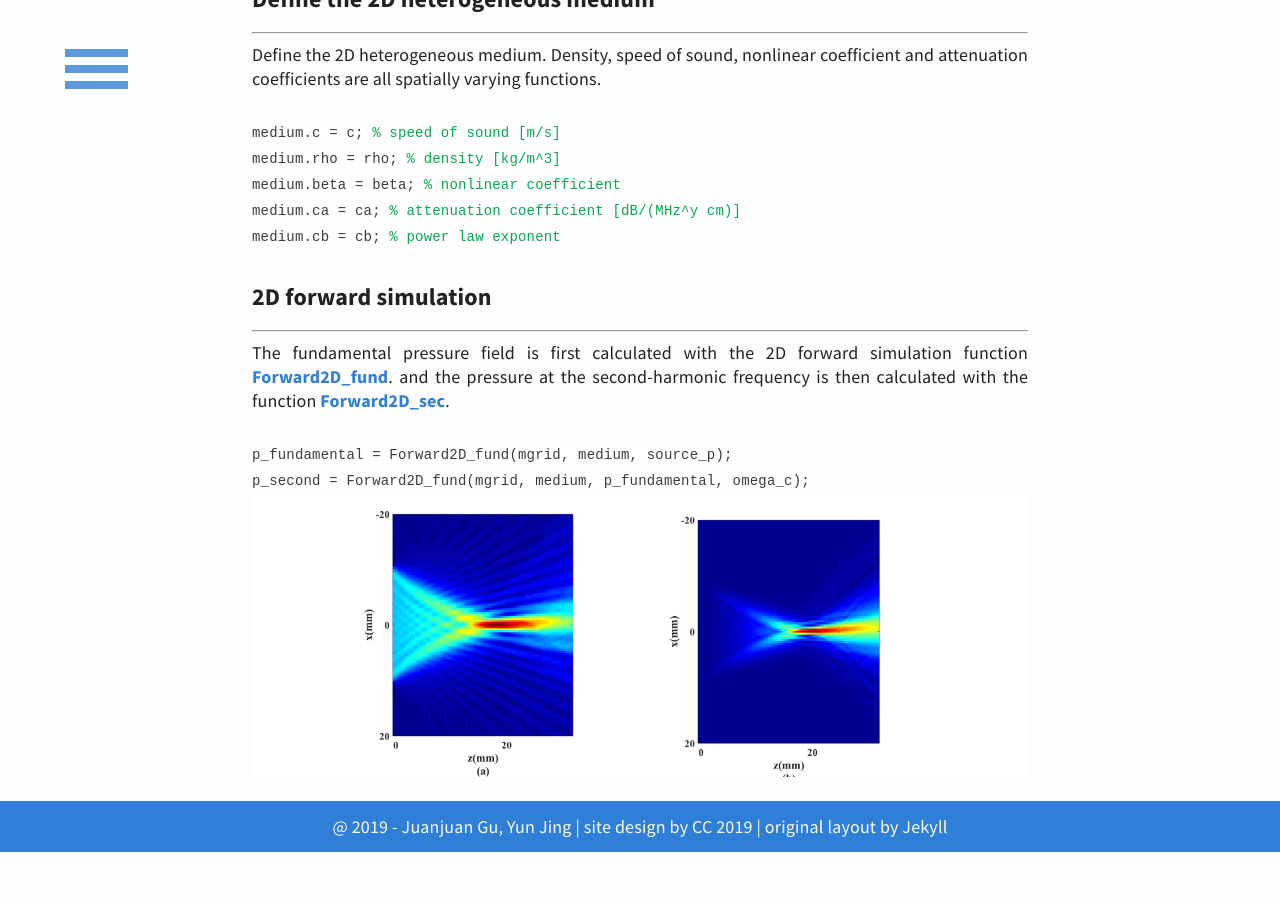
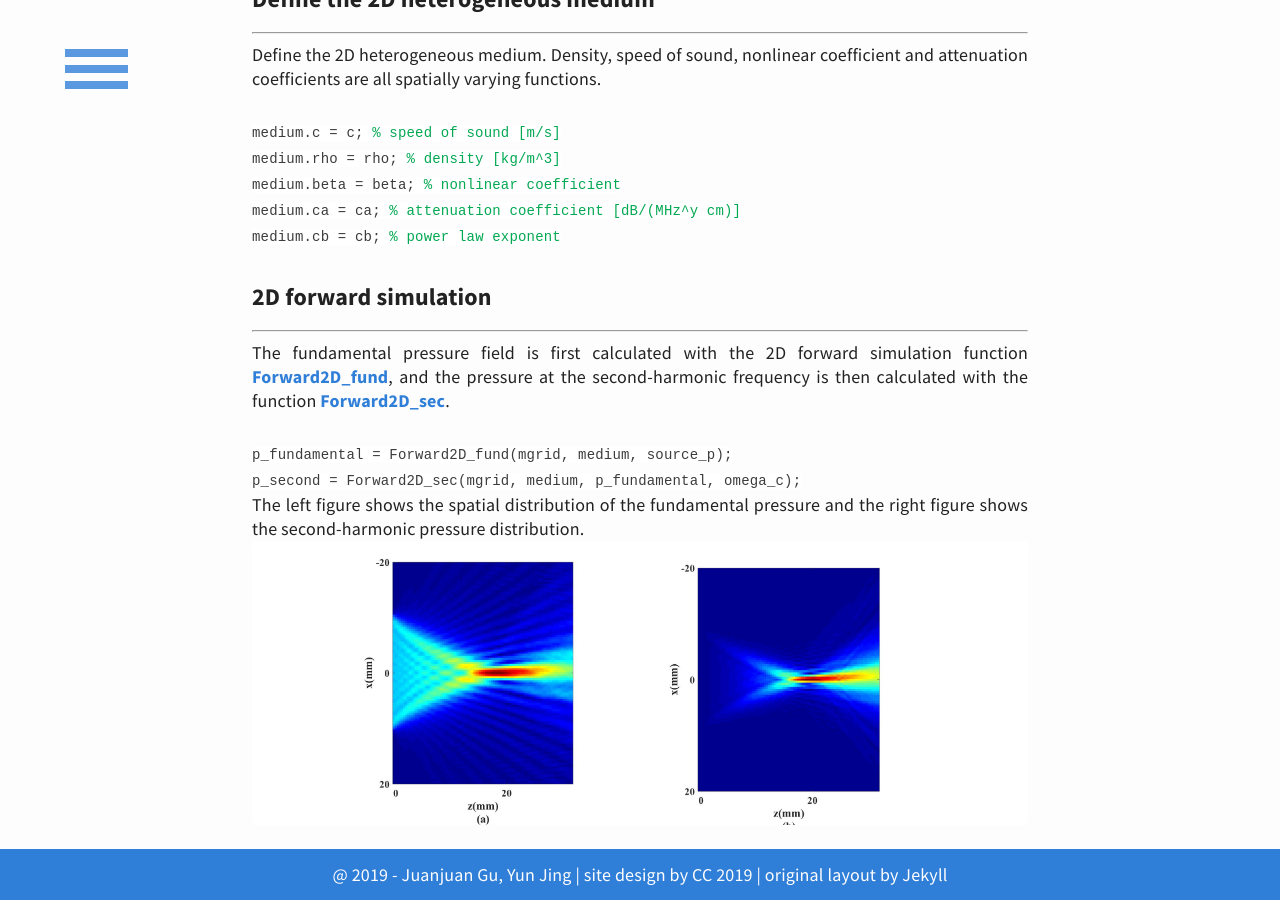
Before and after one commit to m-SOUND/mSOUND, a Jekyll site: the page built from _posts/2019-02-20-simulation_of_the_second_harmonic_in_2D_heterogeneous_medium.html, in a window 1280 px wide and 900 px high, scrolled down 586 px. Built offline with Jekyll 4.4.1, drawn with Linux system fonts in a browser that asks for light colours; before the commit the page ends 1438 px from its top, so only the background shows below that.

Commit message:
Update 2019-02-20-simulation_of_the_second_harmonic_in_2D_heterogeneous_medium.html

```diff
--- a/_posts/2019-02-20-simulation_of_the_second_harmonic_in_2D_heterogeneous_medium.html
+++ b/_posts/2019-02-20-simulation_of_the_second_harmonic_in_2D_heterogeneous_medium.html
@@ -41,13 +41,14 @@ Define the 2D heterogeneous medium. Density, speed of sound, nonlinear coefficie
 <hr>
 <p>
 The fundamental pressure field is first calculated with the 2D forward simulation function
- <a href="/mSOUND/functions">Forward2D_fund</a>.
+ <a href="/mSOUND/functions">Forward2D_fund</a>,
 and the pressure at the second-harmonic frequency is then calculated with the function <a href="/mSOUND/functions">Forward2D_sec</a>.
 <code>
   <br>
 <br> p_fundamental = Forward2D_fund(mgrid, medium, source_p);
-  <br> p_second = Forward2D_fund(mgrid, medium, p_fundamental, omega_c);
+  <br> p_second = Forward2D_sec(mgrid, medium, p_fundamental, omega_c);
  </code>
- <br>
+ <br> The left figure shows the spatial distribution of the fundamental pressure and
+ the right figure shows the second-harmonic pressure distribution.
    <img src="/mSOUND/img/FSMDM_hete_2D.jpg" alt="fundamental and the second-harmonic pressure field">
  </p>
```
